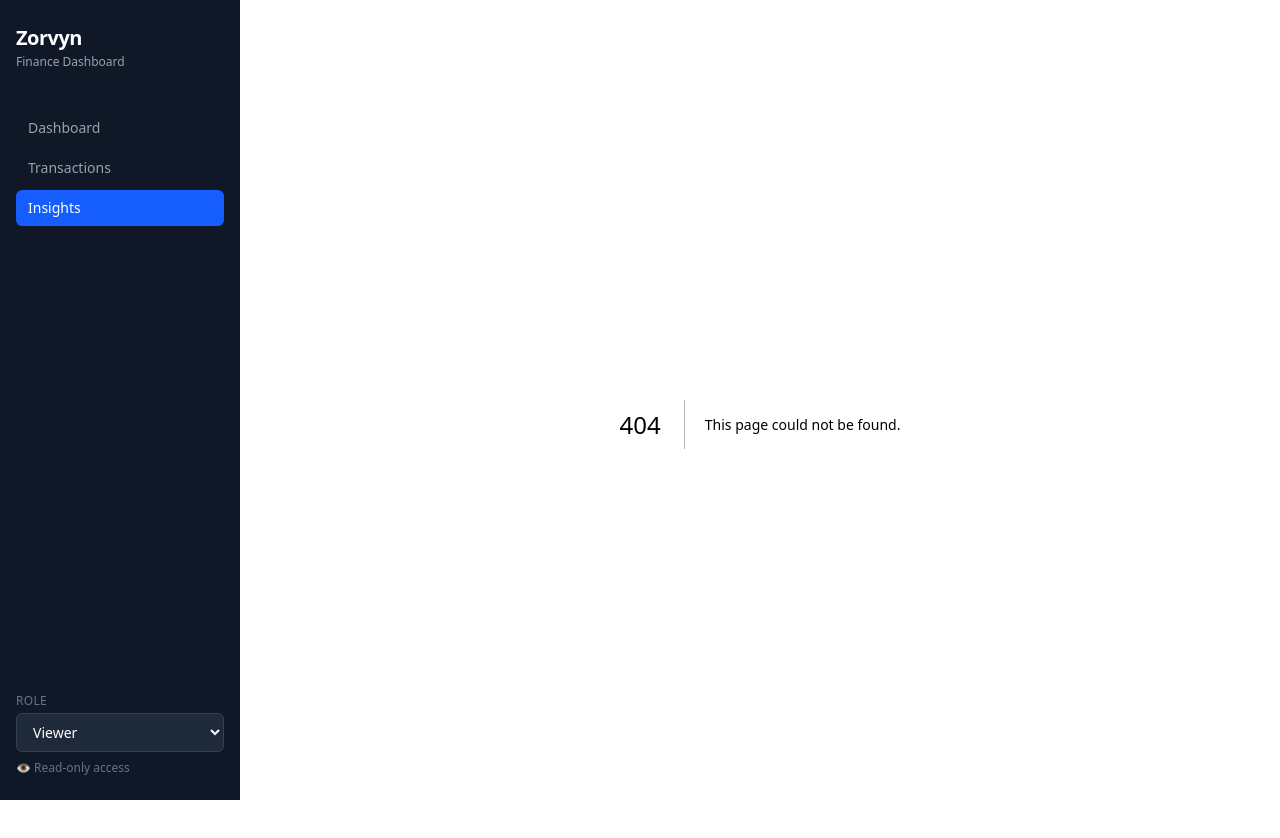
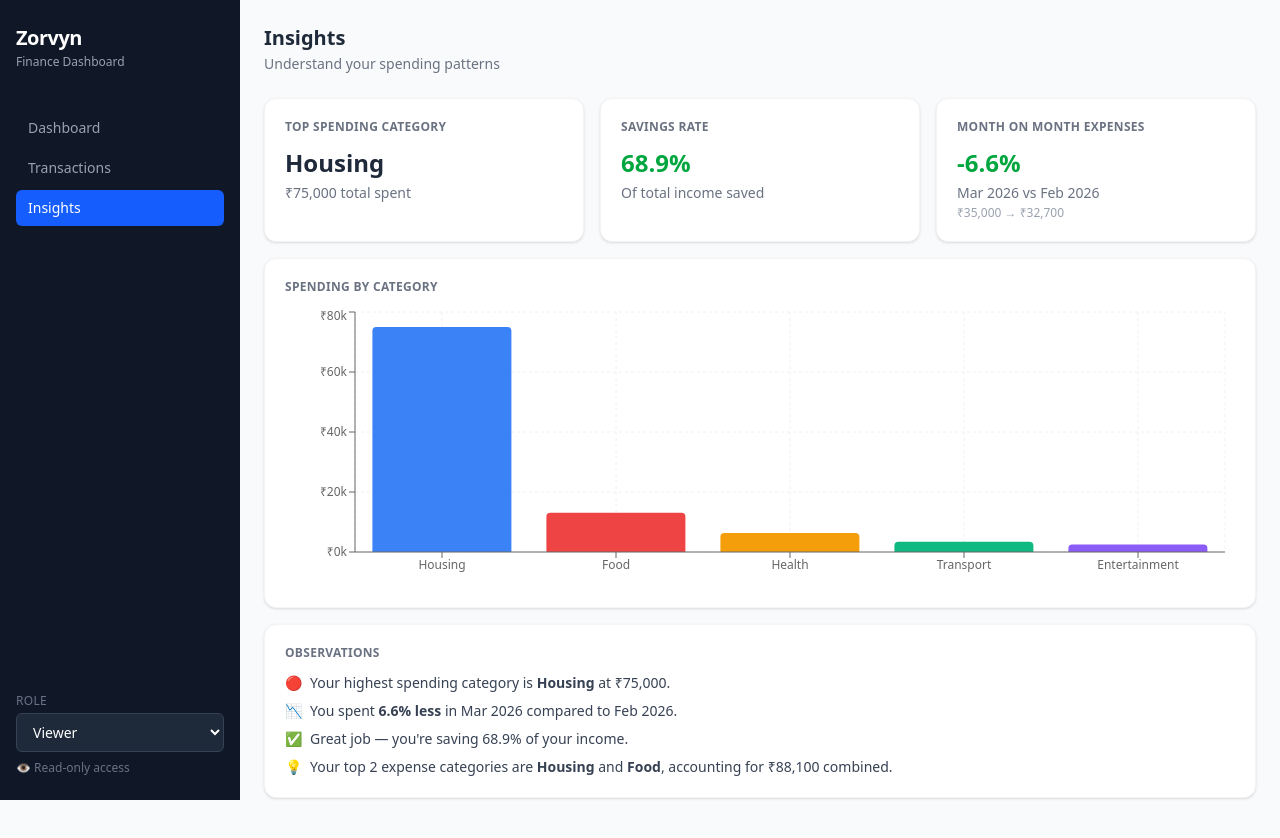
Before and after one commit to MamunUrRashidAIUB/finance-dashboard, a Next.js app: page /insights in a window 1280 px wide. Before the commit this address had no page. Shown: the top 838 px of the page. Built offline with nearby package versions, Linux system fonts and the light colour scheme.

Commit message:
Add InsightsPage and InsightsPanel components for spending insights

```diff
--- /dev/null
+++ b/src/app/insights/page.tsx
@@ -0,0 +1,5 @@
+import InsightsPage from "@/components/insights/page";
+
+export default function Page() {
+  return <InsightsPage />;
+}
--- /dev/null
+++ b/src/components/insights/InsightsPanel.jsx
@@ -0,0 +1,163 @@
+"use client";
+import { useApp } from "@/context/AppContext";
+import {
+  getHighestCategory,
+  getMonthComparison,
+  getSpendingByCategory,
+  getTotalIncome,
+  getTotalExpenses,
+  formatCurrency,
+} from "@/utils/calculations";
+import {
+  BarChart, Bar, XAxis, YAxis, CartesianGrid,
+  Tooltip, ResponsiveContainer, Cell
+} from "recharts";
+
+const COLORS = ["#3b82f6", "#ef4444", "#f59e0b", "#10b981", "#8b5cf6", "#ec4899"];
+
+function InsightCard({ title, children }) {
+  return (
+    <div className="bg-white rounded-xl p-5 border border-gray-100 shadow-sm">
+      <h3 className="text-xs font-semibold text-gray-500 uppercase tracking-wide mb-3">{title}</h3>
+      {children}
+    </div>
+  );
+}
+
+function CustomTooltip({ active, payload }) {
+  if (!active || !payload?.length) return null;
+  return (
+    <div className="bg-white border border-gray-200 rounded-lg p-3 text-sm shadow">
+      <p className="font-semibold">{payload[0].payload.category}</p>
+      <p>{formatCurrency(payload[0].value)}</p>
+    </div>
+  );
+}
+
+export default function InsightsPanel() {
+  const { transactions } = useApp();
+
+  const highest = getHighestCategory(transactions);
+  const comparison = getMonthComparison(transactions);
+  const breakdown = getSpendingByCategory(transactions);
+  const totalIncome = getTotalIncome(transactions);
+  const totalExpenses = getTotalExpenses(transactions);
+  const savingsRate = totalIncome > 0
+    ? (((totalIncome - totalExpenses) / totalIncome) * 100).toFixed(1)
+    : 0;
+
+  if (transactions.length === 0) {
+    return (
+      <div className="flex flex-col items-center justify-center py-20 text-center">
+        <div className="text-5xl mb-4">📊</div>
+        <p className="text-gray-500 text-sm">No data to generate insights</p>
+      </div>
+    );
+  }
+
+  return (
+    <div className="flex flex-col gap-4">
+
+      {/* Top row — 3 stat cards */}
+      <div className="grid grid-cols-1 sm:grid-cols-3 gap-4">
+
+        {/* Highest spending category */}
+        <InsightCard title="Top Spending Category">
+          {highest ? (
+            <>
+              <p className="text-2xl font-bold text-gray-800">{highest.category}</p>
+              <p className="text-sm text-gray-500 mt-1">{formatCurrency(highest.amount)} total spent</p>
+            </>
+          ) : (
+            <p className="text-sm text-gray-400">No expense data</p>
+          )}
+        </InsightCard>
+
+        {/* Savings rate */}
+        <InsightCard title="Savings Rate">
+          <p className={`text-2xl font-bold ${Number(savingsRate) >= 0 ? "text-green-600" : "text-red-500"}`}>
+            {savingsRate}%
+          </p>
+          <p className="text-sm text-gray-500 mt-1">Of total income saved</p>
+        </InsightCard>
+
+        {/* Month comparison */}
+        <InsightCard title="Month on Month Expenses">
+          {comparison ? (
+            <>
+              <p className={`text-2xl font-bold ${comparison.percentChange <= 0 ? "text-green-600" : "text-red-500"}`}>
+                {comparison.percentChange > 0 ? "+" : ""}{comparison.percentChange}%
+              </p>
+              <p className="text-sm text-gray-500 mt-1">
+                {comparison.currentMonth} vs {comparison.previousMonth}
+              </p>
+              <p className="text-xs text-gray-400 mt-0.5">
+                {formatCurrency(comparison.previousExpenses)} → {formatCurrency(comparison.currentExpenses)}
+              </p>
+            </>
+          ) : (
+            <p className="text-sm text-gray-400">Need at least 2 months of data</p>
+          )}
+        </InsightCard>
+      </div>
+
+      {/* Bar chart — spending by category */}
+      <InsightCard title="Spending by Category">
+        {breakdown.length === 0 ? (
+          <p className="text-sm text-gray-400 text-center py-10">No expense data</p>
+        ) : (
+          <ResponsiveContainer width="100%" height={280}>
+            <BarChart data={breakdown} margin={{ top: 5, right: 10, left: 10, bottom: 5 }}>
+              <CartesianGrid strokeDasharray="3 3" stroke="#f0f0f0" />
+              <XAxis dataKey="category" tick={{ fontSize: 12 }} />
+              <YAxis tick={{ fontSize: 12 }} tickFormatter={(v) => `₹${(v / 1000).toFixed(0)}k`} />
+              <Tooltip content={<CustomTooltip />} />
+              <Bar dataKey="amount" radius={[4, 4, 0, 0]}>
+                {breakdown.map((_, index) => (
+                  <Cell key={index} fill={COLORS[index % COLORS.length]} />
+                ))}
+              </Bar>
+            </BarChart>
+          </ResponsiveContainer>
+        )}
+      </InsightCard>
+
+      {/* Observations */}
+      <InsightCard title="Observations">
+        <ul className="flex flex-col gap-2">
+          {highest && (
+            <li className="text-sm text-gray-700 flex gap-2">
+              <span>🔴</span>
+              <span>Your highest spending category is <strong>{highest.category}</strong> at {formatCurrency(highest.amount)}.</span>
+            </li>
+          )}
+          {comparison && (
+            <li className="text-sm text-gray-700 flex gap-2">
+              <span>{comparison.percentChange > 0 ? "📈" : "📉"}</span>
+              <span>
+                You spent <strong>{Math.abs(comparison.percentChange)}% {comparison.percentChange > 0 ? "more" : "less"}</strong> in {comparison.currentMonth} compared to {comparison.previousMonth}.
+              </span>
+            </li>
+          )}
+          <li className="text-sm text-gray-700 flex gap-2">
+            <span>{Number(savingsRate) >= 20 ? "✅" : "⚠️"}</span>
+            <span>
+              {Number(savingsRate) >= 20
+                ? `Great job — you're saving ${savingsRate}% of your income.`
+                : `Your savings rate is ${savingsRate}%. Aim for at least 20%.`}
+            </span>
+          </li>
+          {breakdown.length >= 2 && (
+            <li className="text-sm text-gray-700 flex gap-2">
+              <span>💡</span>
+              <span>
+                Your top 2 expense categories are <strong>{breakdown[0].category}</strong> and <strong>{breakdown[1].category}</strong>, accounting for {formatCurrency(breakdown[0].amount + breakdown[1].amount)} combined.
+              </span>
+            </li>
+          )}
+        </ul>
+      </InsightCard>
+
+    </div>
+  );
+}
--- /dev/null
+++ b/src/components/insights/page.jsx
@@ -0,0 +1,13 @@
+import InsightsPanel from "@/components/insights/InsightsPanel";
+
+export default function InsightsPage() {
+  return (
+    <div className="flex flex-col gap-6">
+      <div>
+        <h1 className="text-xl font-bold text-gray-800">Insights</h1>
+        <p className="text-sm text-gray-500 mt-0.5">Understand your spending patterns</p>
+      </div>
+      <InsightsPanel />
+    </div>
+  );
+}
```
